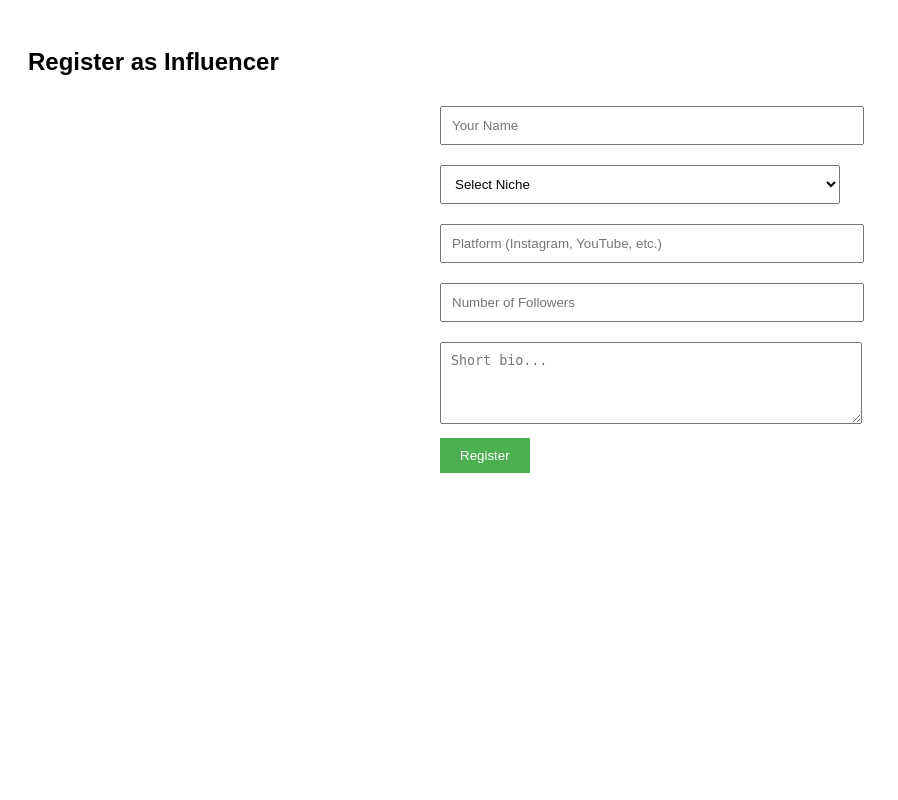
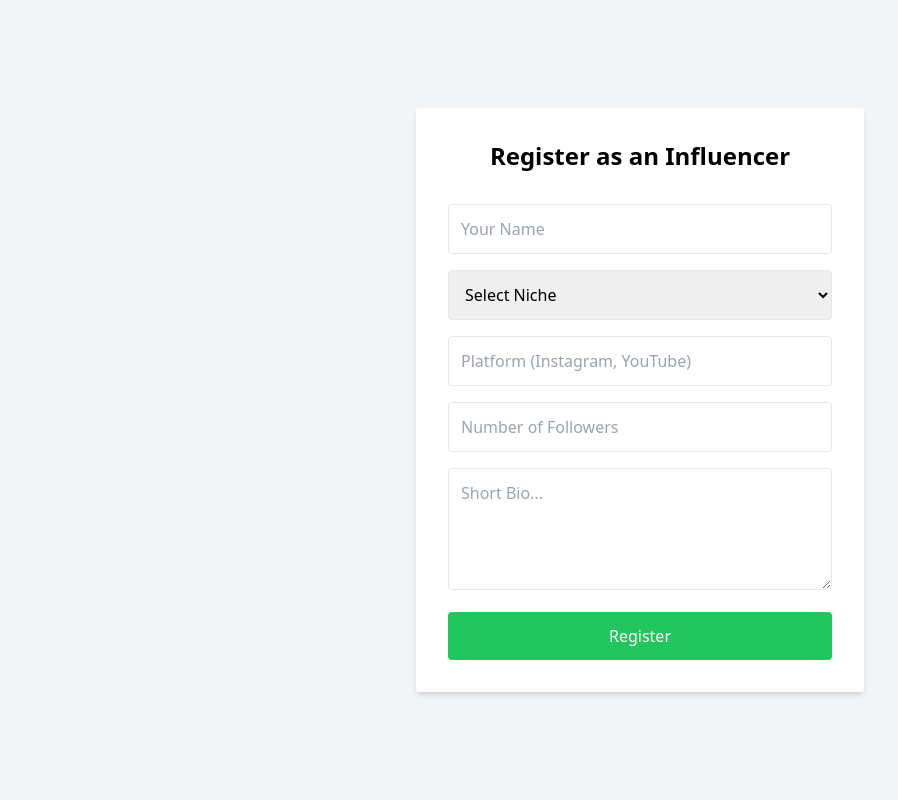
Before and after one commit to harsh-1315/influencer_connect, a Flask app: page /register-influencer in a window 1280 px wide. Shown: the whole page, without its empty margins (0-898 px from the left). Run offline with Flask 2, Linux system fonts and the light colour scheme; some libraries are stand-ins or nearby versions.

Commit message:
Update registration forms: Tailwind styling for brand and influencer forms

```diff
--- a/templates/register_influencer.html
+++ b/templates/register_influencer.html
@@ -1,30 +1,31 @@
+<!-- templates/register_influencer.html -->
 <!DOCTYPE html>
 <html lang="en">
 <head>
     <meta charset="UTF-8">
-    <title>Register as Influencer - PromoFlue</title>
-    <style>
-        body { font-family: Arial, sans-serif; padding: 20px; }
-        form { max-width: 400px; margin: auto; }
-        input, textarea, select { width: 100%; padding: 10px; margin: 10px 0; }
-        button { padding: 10px 20px; background: #4CAF50; color: white; border: none; }
-    </style>
+    <title>Register Influencer</title>
+    <script src="https://cdn.tailwindcss.com"></script>
 </head>
-<body>
-    <h2>Register as Influencer</h2>
-    <form action="/register-influencer" method="POST">
-        <input type="text" name="name" placeholder="Your Name" required>
-        <select name="niche" required>
+<body class="bg-gray-100 flex items-center justify-center min-h-screen">
+
+    <form action="/register-influencer" method="POST" class="bg-white p-8 rounded shadow-md w-full max-w-md space-y-4">
+        <h2 class="text-2xl font-bold text-center mb-4">Register as an Influencer</h2>
+        <input type="text" name="name" placeholder="Your Name" class="w-full p-3 border rounded" required>
+
+        <select name="niche" class="w-full p-3 border rounded" required>
             <option value="">Select Niche</option>
             <option value="Fitness">Fitness</option>
             <option value="Beauty">Beauty</option>
             <option value="Tech">Tech</option>
             <option value="Fashion">Fashion</option>
         </select>
-        <input type="text" name="platform" placeholder="Platform (Instagram, YouTube, etc.)">
-        <input type="number" name="followers" placeholder="Number of Followers">
-        <textarea name="description" placeholder="Short bio..." rows="4"></textarea>
-        <button type="submit">Register</button>
+
+        <input type="text" name="platform" placeholder="Platform (Instagram, YouTube)" class="w-full p-3 border rounded" required>
+        <input type="number" name="followers" placeholder="Number of Followers" class="w-full p-3 border rounded" required>
+        <textarea name="description" placeholder="Short Bio..." rows="4" class="w-full p-3 border rounded"></textarea>
+
+        <button type="submit" class="w-full bg-green-500 text-white p-3 rounded hover:bg-green-600">Register</button>
     </form>
+
 </body>
 </html>
```
Also changed, not shown: templates/register_brand.html (+11 -7 lines).
